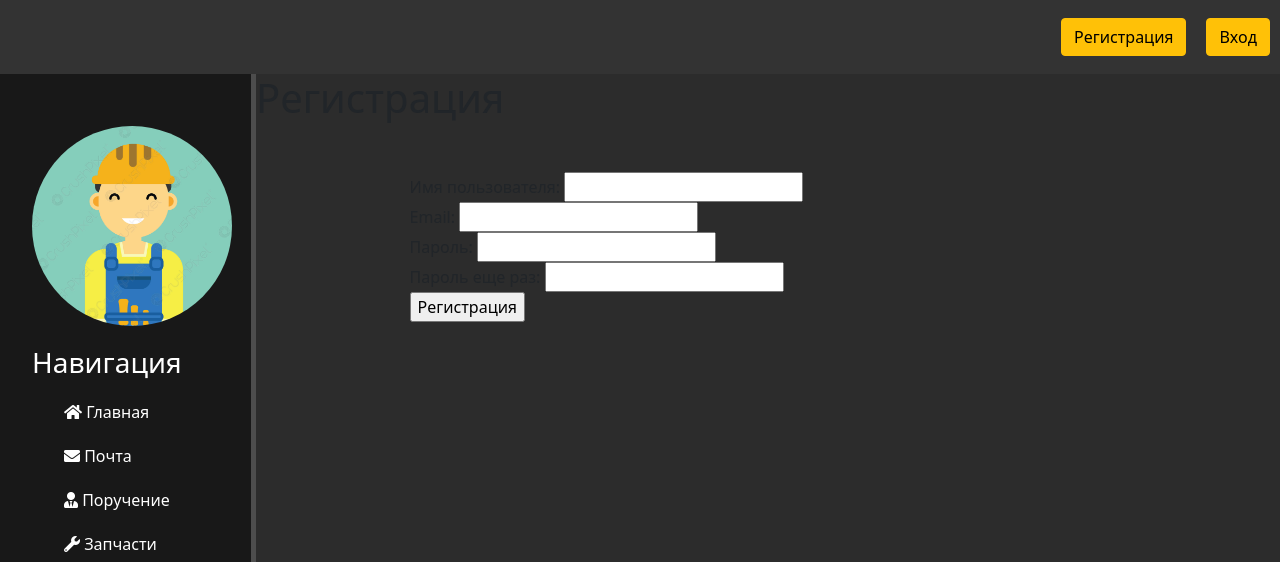
After one commit to h1ho/gitproject, a Django app: template firstproject/account/templates/account/account_reg.html in a window 1280 px wide. The commit adds this page. Shown: the top 562 px of the page. Run offline with Django 4.2, Linux system fonts and the light colour scheme; the template is opened without the code that fills it, so the values that code supplies are empty; some libraries are stand-ins or nearby versions.

Commit message:
registr_user

```diff
--- /dev/null
+++ b/firstproject/account/templates/account/account_reg.html
@@ -0,0 +1,14 @@
+{% extends 'main/layout.html' %}
+
+{% block content %}
+    <h1>Регистрация</h1>
+    <form method="post">
+        {% csrf_token %}
+        Имя пользователя: <input type="text" name="username"><br>
+        Email: <input type="email" name="email"><br>
+        Пароль: <input type="password" name="password"><br>
+        Пароль еще раз: <input type="password" name="password2"><br>
+
+        <input type="submit" value="Регистрация">
+    </form>
+{% endblock %}
--- /dev/null
+++ b/firstproject/account/urls.py
@@ -0,0 +1,8 @@
+from django.urls import path
+from . import views  # Из этой же папки ипортируем файл вью
+from .views import RegisterView, LoginView
+
+urlpatterns = [
+    path('', LoginView.as_view(), name='account_enter'),
+    path('registrations/', RegisterView.as_view(), name='account_reg')
+]
--- a/firstproject/firstproject/settings.py
+++ b/firstproject/firstproject/settings.py
@@ -33,7 +33,7 @@
 INSTALLED_APPS = [
     'main',
     'machine',
-    'users',
+    'account',
     'django.contrib.admin',
     'django.contrib.auth',
     'django.contrib.contenttypes',
--- a/firstproject/firstproject/urls.py
+++ b/firstproject/firstproject/urls.py
@@ -7,5 +7,5 @@
     path('admin/', admin.site.urls),
     path('', include('main.urls')), #Указывает главную страницу
     path('machine/', include('machine.urls')),
-    path('users/', include('users.urls'))
+    path('account/', include('account.urls'))
 ] + static(settings.STATIC_URL, document_root=settings.STATIC_ROOT)
--- a/firstproject/machine/forms.py
+++ b/firstproject/machine/forms.py
@@ -2,7 +2,7 @@
 from django.forms import ModelForm, TextInput, DateTimeInput
 
 
-#Привязываем форму к бд
+# Привязываем форму к бд
 class AgregatForm(ModelForm):
     class Meta:
         model = Agregat
--- a/firstproject/main/templates/main/layout.html
+++ b/firstproject/main/templates/main/layout.html
@@ -13,8 +13,8 @@
 </head>
 <body>
     <div class="navbar">
-        <a href="{% url 'users_enter' %}"><button class="btn btn-warning">Вход</button></a>
-        <a href="{% url 'users_reg' %}"><button class="btn btn-warning">Регистрация</button></a>
+        <a href="{% url 'account_enter' %}"><button class="btn btn-warning">Вход</button></a>
+        <a href="{% url 'account_reg' %}"><button class="btn btn-warning">Регистрация</button></a>
     </div>
     <aside>
         <img src="{% static 'main/img/avaimg.jpg' %}" alt="Ава">
```
Also changed, not shown: firstproject/account/forms.py (added, +9 -0 lines), firstproject/account/templates/account/account_enter.html (added, +14 -0 lines), firstproject/users/templates/users/users_enter.html (deleted, +0 -9 lines), firstproject/users/templates/users/users_reg.html (deleted, +0 -9 lines), firstproject/users/urls.py (deleted, +0 -7 lines), firstproject/db.sqlite3.
